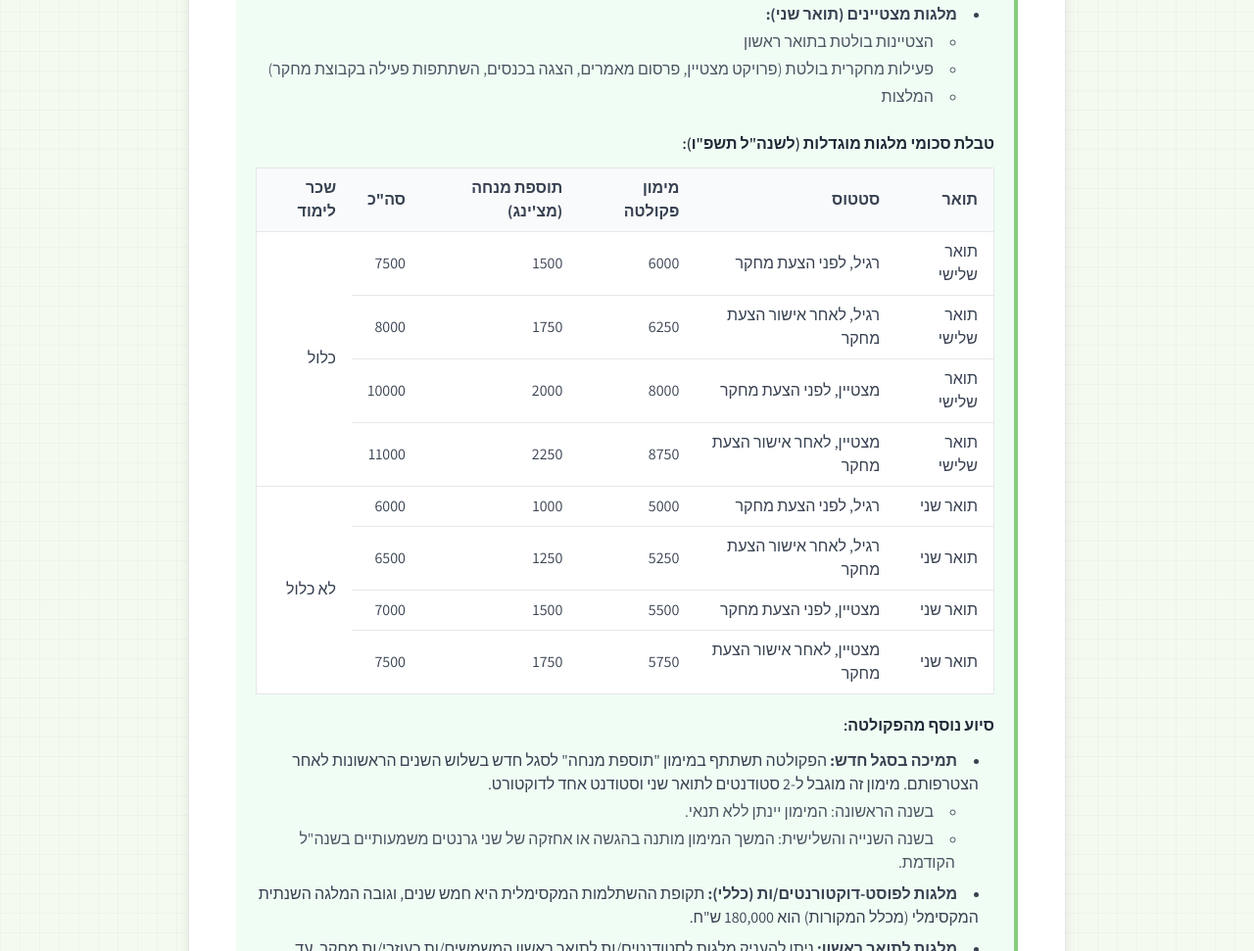
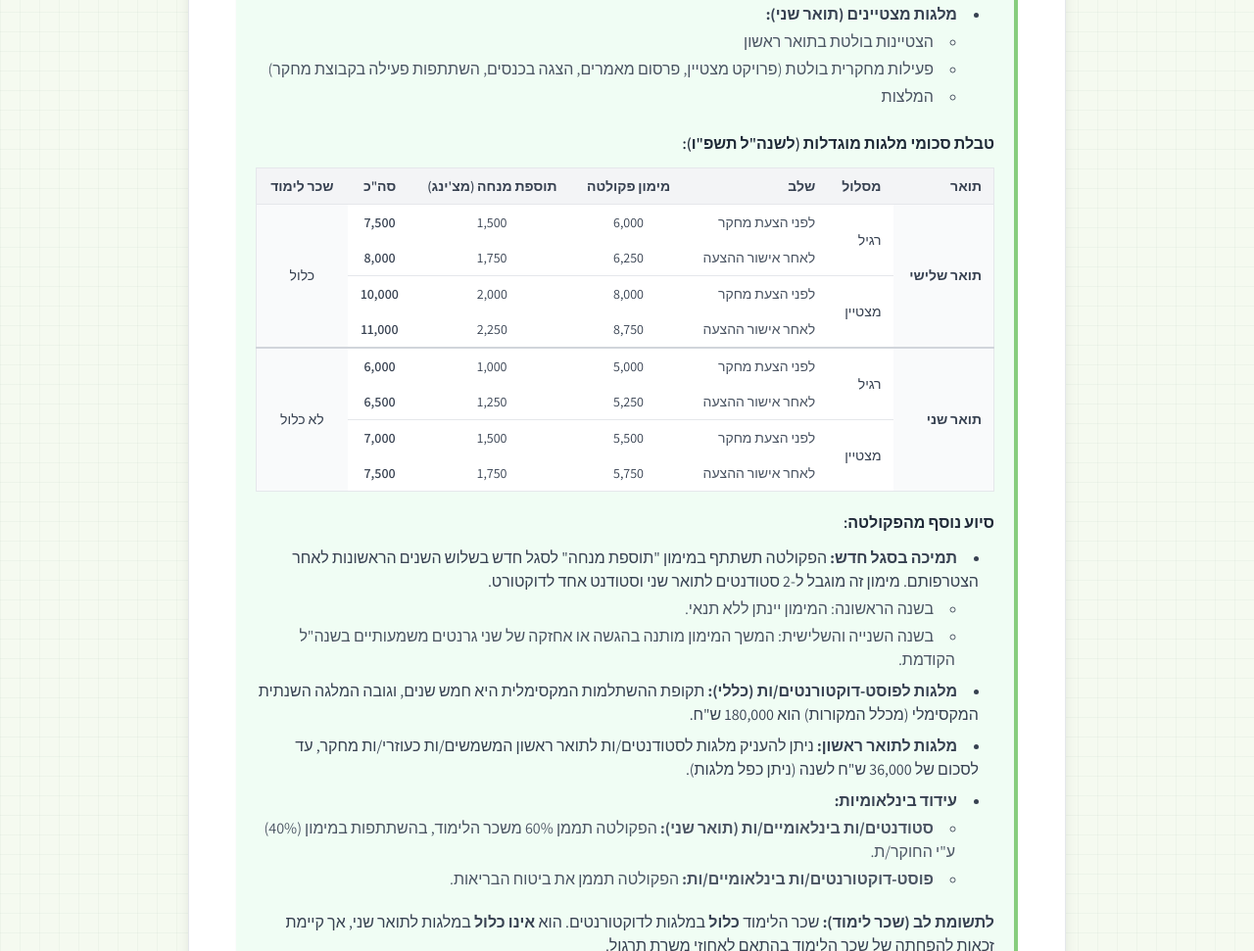
Before and after one commit to pazitp/Orientation-Guide-for-New-Senior-Academic-Staff-Hebrew-, a plain HTML site: page index.html in a window 1280 px wide. Shown: the part 8808-9779 px from the top of the page at 98% size. Drawn offline with nearby package versions, Linux system fonts and the light colour scheme; no server answers.

Commit message:
Redesign scholarship table: merged degree/track cells, separate stage column

```diff
--- a/index.html
+++ b/index.html
@@ -587,75 +587,74 @@
 
                             <h6 class="font-semibold text-gray-800 pt-3">טבלת סכומי מלגות מוגדלות (לשנה"ל תשפ"ו):</h6>
                             <div class="overflow-x-auto">
-                                <table class="min-w-full bg-white border border-gray-200 text-right">
-                                    <thead class="bg-gray-50">
+                                <table class="min-w-full bg-white border border-gray-200 text-right text-sm">
+                                    <thead class="bg-gray-100">
                                         <tr>
-                                            <th class="py-2 px-4 border-b">תואר</th>
-                                            <th class="py-2 px-4 border-b">סטטוס</th>
-                                            <th class="py-2 px-4 border-b">מימון פקולטה</th>
-                                            <th class="py-2 px-4 border-b">תוספת מנחה (מצ'ינג)</th>
-                                            <th class="py-2 px-4 border-b">סה"כ</th>
-                                            <th class="py-2 px-4 border-b">שכר לימוד</th>
+                                            <th class="py-2 px-3 border-b font-semibold">תואר</th>
+                                            <th class="py-2 px-3 border-b font-semibold">מסלול</th>
+                                            <th class="py-2 px-3 border-b font-semibold">שלב</th>
+                                            <th class="py-2 px-3 border-b font-semibold text-center">מימון פקולטה</th>
+                                            <th class="py-2 px-3 border-b font-semibold text-center">תוספת מנחה (מצ'ינג)</th>
+                                            <th class="py-2 px-3 border-b font-semibold text-center">סה"כ</th>
+                                            <th class="py-2 px-3 border-b font-semibold text-center">שכר לימוד</th>
                                         </tr>
                                     </thead>
-                                    <tbody class="divide-y divide-gray-200">
+                                    <tbody>
                                         <tr>
-                                            <td class="py-2 px-4">תואר שלישי</td>
-                                            <td class="py-2 px-4">רגיל, לפני הצעת מחקר</td>
-                                            <td class="py-2 px-4">6000</td>
-                                            <td class="py-2 px-4">1500</td>
-                                            <td class="py-2 px-4">7500</td>
-                                            <td class="py-2 px-4" rowspan="4">כלול</td>
+                                            <td class="py-2 px-3 font-semibold align-middle whitespace-nowrap bg-gray-50" rowspan="4">תואר שלישי</td>
+                                            <td class="py-2 px-3 align-middle whitespace-nowrap" rowspan="2">רגיל</td>
+                                            <td class="py-2 px-3 whitespace-nowrap text-gray-600">לפני הצעת מחקר</td>
+                                            <td class="py-2 px-3 text-center">6,000</td>
+                                            <td class="py-2 px-3 text-center">1,500</td>
+                                            <td class="py-2 px-3 text-center font-semibold">7,500</td>
+                                            <td class="py-2 px-3 align-middle text-center whitespace-nowrap bg-gray-50" rowspan="4">כלול</td>
                                         </tr>
                                         <tr>
-                                            <td class="py-2 px-4">תואר שלישי</td>
-                                            <td class="py-2 px-4">רגיל, לאחר אישור הצעת מחקר</td>
-                                            <td class="py-2 px-4">6250</td>
-                                            <td class="py-2 px-4">1750</td>
-                                            <td class="py-2 px-4">8000</td>
+                                            <td class="py-2 px-3 whitespace-nowrap text-gray-600">לאחר אישור ההצעה</td>
+                                            <td class="py-2 px-3 text-center">6,250</td>
+                                            <td class="py-2 px-3 text-center">1,750</td>
+                                            <td class="py-2 px-3 text-center font-semibold">8,000</td>
+                                        </tr>
+                                        <tr class="border-t border-gray-200">
+                                            <td class="py-2 px-3 align-middle whitespace-nowrap" rowspan="2">מצטיין</td>
+                                            <td class="py-2 px-3 whitespace-nowrap text-gray-600">לפני הצעת מחקר</td>
+                                            <td class="py-2 px-3 text-center">8,000</td>
+                                            <td class="py-2 px-3 text-center">2,000</td>
+                                            <td class="py-2 px-3 text-center font-semibold">10,000</td>
                                         </tr>
                                         <tr>
-                                            <td class="py-2 px-4">תואר שלישי</td>
-                                            <td class="py-2 px-4">מצטיין, לפני הצעת מחקר</td>
-                                            <td class="py-2 px-4">8000</td>
-                                            <td class="py-2 px-4">2000</td>
-                                            <td class="py-2 px-4">10000</td>
+                                            <td class="py-2 px-3 whitespace-nowrap text-gray-600">לאחר אישור ההצעה</td>
+                                            <td class="py-2 px-3 text-center">8,750</td>
+                                            <td class="py-2 px-3 text-center">2,250</td>
+                                            <td class="py-2 px-3 text-center font-semibold">11,000</td>
+                                        </tr>
+                                        <tr class="border-t-2 border-gray-300">
+                                            <td class="py-2 px-3 font-semibold align-middle whitespace-nowrap bg-gray-50" rowspan="4">תואר שני</td>
+                                            <td class="py-2 px-3 align-middle whitespace-nowrap" rowspan="2">רגיל</td>
+                                            <td class="py-2 px-3 whitespace-nowrap text-gray-600">לפני הצעת מחקר</td>
+                                            <td class="py-2 px-3 text-center">5,000</td>
+                                            <td class="py-2 px-3 text-center">1,000</td>
+                                            <td class="py-2 px-3 text-center font-semibold">6,000</td>
+                                            <td class="py-2 px-3 align-middle text-center whitespace-nowrap bg-gray-50" rowspan="4">לא כלול</td>
                                         </tr>
                                         <tr>
-                                            <td class="py-2 px-4">תואר שלישי</td>
-                                            <td class="py-2 px-4">מצטיין, לאחר אישור הצעת מחקר</td>
-                                            <td class="py-2 px-4">8750</td>
-                                            <td class="py-2 px-4">2250</td>
-                                            <td class="py-2 px-4">11000</td>
+                                            <td class="py-2 px-3 whitespace-nowrap text-gray-600">לאחר אישור ההצעה</td>
+                                            <td class="py-2 px-3 text-center">5,250</td>
+                                            <td class="py-2 px-3 text-center">1,250</td>
+                                            <td class="py-2 px-3 text-center font-semibold">6,500</td>
+                                        </tr>
+                                        <tr class="border-t border-gray-200">
+                                            <td class="py-2 px-3 align-middle whitespace-nowrap" rowspan="2">מצטיין</td>
+                                            <td class="py-2 px-3 whitespace-nowrap text-gray-600">לפני הצעת מחקר</td>
+                                            <td class="py-2 px-3 text-center">5,500</td>
+                                            <td class="py-2 px-3 text-center">1,500</td>
+                                            <td class="py-2 px-3 text-center font-semibold">7,000</td>
                                         </tr>
                                         <tr>
-                                            <td class="py-2 px-4">תואר שני</td>
-                                            <td class="py-2 px-4">רגיל, לפני הצעת מחקר</td>
-                                            <td class="py-2 px-4">5000</td>
-                                            <td class="py-2 px-4">1000</td>
-                                            <td class="py-2 px-4">6000</td>
-                                            <td class="py-2 px-4" rowspan="4">לא כלול</td>
-                                        </tr>
-                                        <tr>
-                                            <td class="py-2 px-4">תואר שני</td>
-                                            <td class="py-2 px-4">רגיל, לאחר אישור הצעת מחקר</td>
-                                            <td class="py-2 px-4">5250</td>
-                                            <td class="py-2 px-4">1250</td>
-                                            <td class="py-2 px-4">6500</td>
-                                        </tr>
-                                        <tr>
-                                            <td class="py-2 px-4">תואר שני</td>
-                                            <td class="py-2 px-4">מצטיין, לפני הצעת מחקר</td>
-                                            <td class="py-2 px-4">5500</td>
-                                            <td class="py-2 px-4">1500</td>
-                                            <td class="py-2 px-4">7000</td>
-                                        </tr>
-                                        <tr>
-                                            <td class="py-2 px-4">תואר שני</td>
-                                            <td class="py-2 px-4">מצטיין, לאחר אישור הצעת מחקר</td>
-                                            <td class="py-2 px-4">5750</td>
-                                            <td class="py-2 px-4">1750</td>
-                                            <td class="py-2 px-4">7500</td>
+                                            <td class="py-2 px-3 whitespace-nowrap text-gray-600">לאחר אישור ההצעה</td>
+                                            <td class="py-2 px-3 text-center">5,750</td>
+                                            <td class="py-2 px-3 text-center">1,750</td>
+                                            <td class="py-2 px-3 text-center font-semibold">7,500</td>
                                         </tr>
                                     </tbody>
                                 </table>
```
